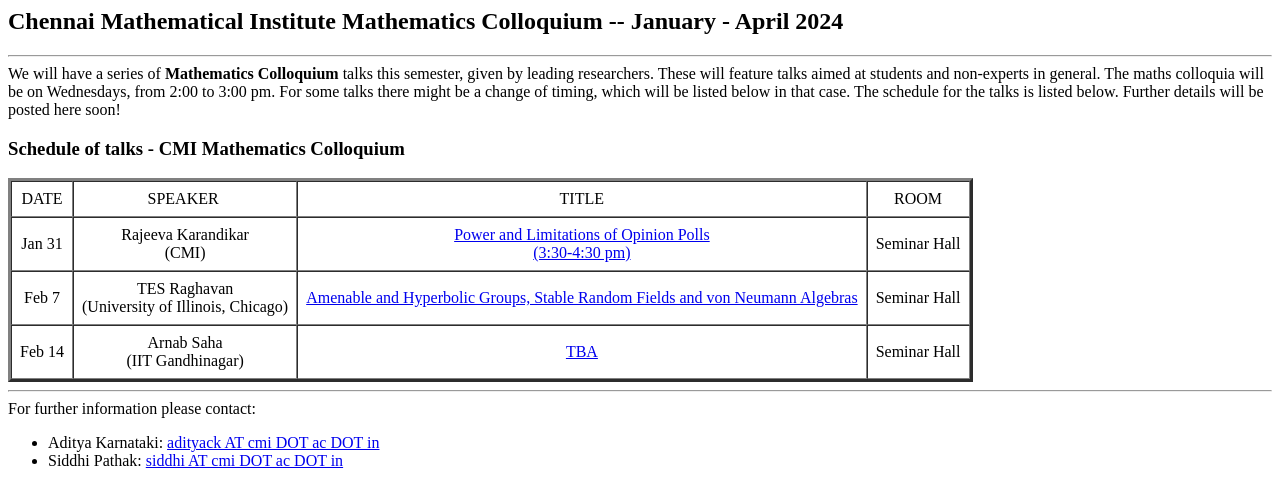
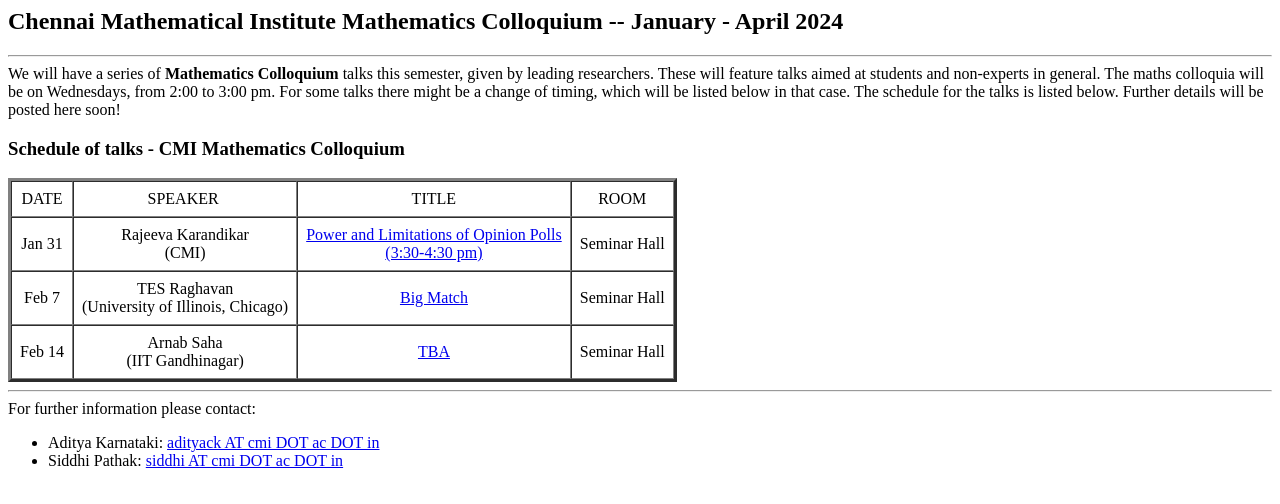
Before and after one commit to adityakarnataki/adityakarnataki.github.io, a plain HTML site: page CMI-Math-Coll.html in a window 1280 px wide. Drawn offline with Linux system fonts and the light colour scheme.

Commit message:
Update CMI-Math-Coll.html

```diff
--- a/CMI-Math-Coll.html
+++ b/CMI-Math-Coll.html
@@ -77,7 +77,7 @@ TES Raghavan
 <br>
 (University of Illinois, Chicago)
 <td ALIGN=CENTER>
-<a href="Spring2024/TES-Coll.pdf">Amenable and Hyperbolic Groups, Stable Random Fields and von Neumann Algebras</a>
+<a href="Spring2024/TES-Coll.pdf">Big Match</a>
 </td>
 <td ALIGN=CENTER>
 Seminar Hall
```
